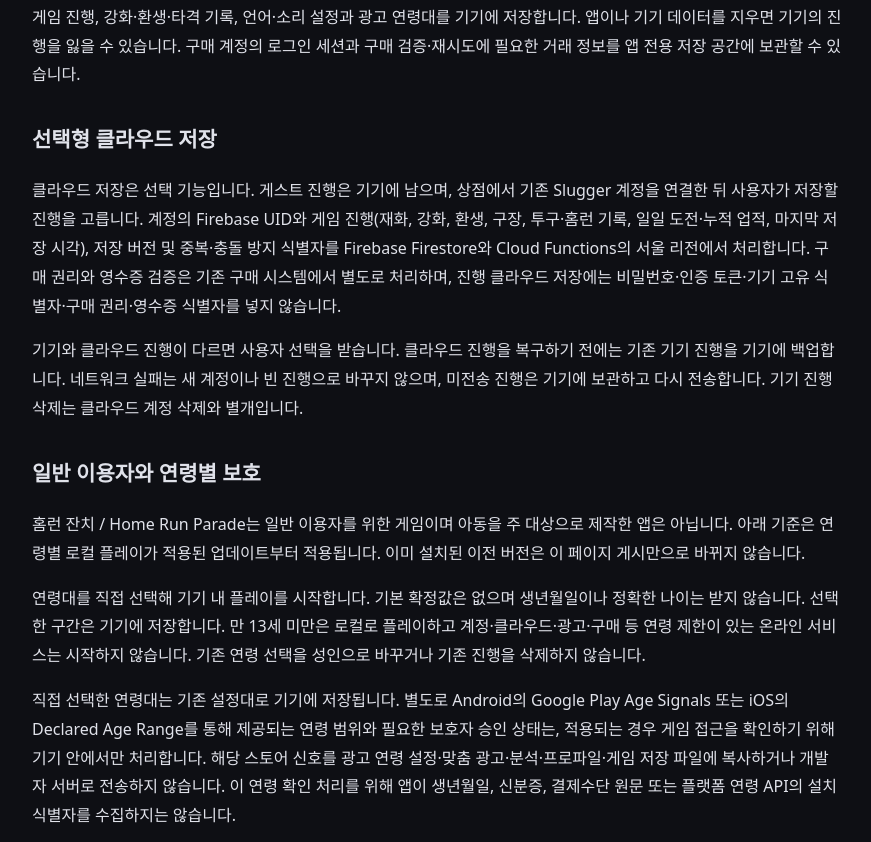
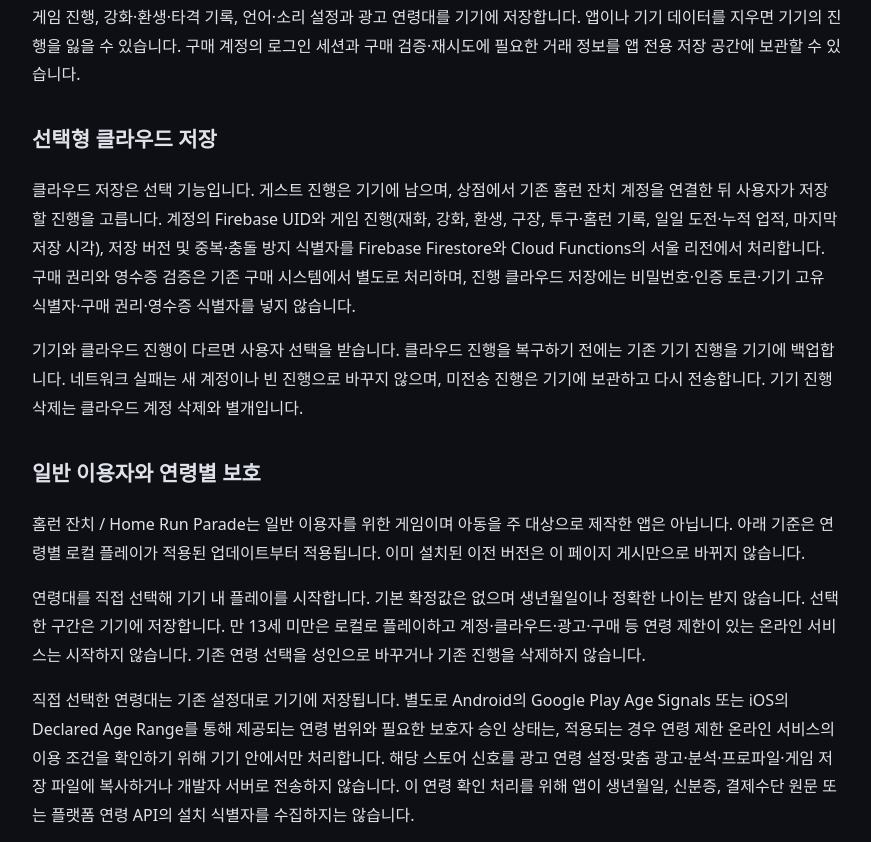
Before and after one commit to yjsgames/yjsgames.github.io, a plain HTML site: page slugger/privacy/index.html in a window 1280 px wide. Shown: the part 378-1220 px from the top of the page, without its empty margins (203-1074 px from the left). Drawn offline with Linux system fonts and the light colour scheme.

Commit message:
연령 확인과 온라인 서비스의 적용 범위 명확화

```diff
--- a/slugger/privacy/index.html
+++ b/slugger/privacy/index.html
@@ -10,12 +10,12 @@
 <h2>기기에 저장하는 정보</h2>
 <p>게임 진행, 강화·환생·타격 기록, 언어·소리 설정과 광고 연령대를 기기에 저장합니다. 앱이나 기기 데이터를 지우면 기기의 진행을 잃을 수 있습니다. 구매 계정의 로그인 세션과 구매 검증·재시도에 필요한 거래 정보를 앱 전용 저장 공간에 보관할 수 있습니다.</p>
 <h2>선택형 클라우드 저장</h2>
-<p>클라우드 저장은 선택 기능입니다. 게스트 진행은 기기에 남으며, 상점에서 기존 Slugger 계정을 연결한 뒤 사용자가 저장할 진행을 고릅니다. 계정의 Firebase UID와 게임 진행(재화, 강화, 환생, 구장, 투구·홈런 기록, 일일 도전·누적 업적, 마지막 저장 시각), 저장 버전 및 중복·충돌 방지 식별자를 Firebase Firestore와 Cloud Functions의 서울 리전에서 처리합니다. 구매 권리와 영수증 검증은 기존 구매 시스템에서 별도로 처리하며, 진행 클라우드 저장에는 비밀번호·인증 토큰·기기 고유 식별자·구매 권리·영수증 식별자를 넣지 않습니다.</p>
+<p>클라우드 저장은 선택 기능입니다. 게스트 진행은 기기에 남으며, 상점에서 기존 홈런 잔치 계정을 연결한 뒤 사용자가 저장할 진행을 고릅니다. 계정의 Firebase UID와 게임 진행(재화, 강화, 환생, 구장, 투구·홈런 기록, 일일 도전·누적 업적, 마지막 저장 시각), 저장 버전 및 중복·충돌 방지 식별자를 Firebase Firestore와 Cloud Functions의 서울 리전에서 처리합니다. 구매 권리와 영수증 검증은 기존 구매 시스템에서 별도로 처리하며, 진행 클라우드 저장에는 비밀번호·인증 토큰·기기 고유 식별자·구매 권리·영수증 식별자를 넣지 않습니다.</p>
 <p>기기와 클라우드 진행이 다르면 사용자 선택을 받습니다. 클라우드 진행을 복구하기 전에는 기존 기기 진행을 기기에 백업합니다. 네트워크 실패는 새 계정이나 빈 진행으로 바꾸지 않으며, 미전송 진행은 기기에 보관하고 다시 전송합니다. 기기 진행 삭제는 클라우드 계정 삭제와 별개입니다.</p>
 <h2>일반 이용자와 연령별 보호</h2>
 <p>홈런 잔치 / Home Run Parade는 일반 이용자를 위한 게임이며 아동을 주 대상으로 제작한 앱은 아닙니다. 아래 기준은 연령별 로컬 플레이가 적용된 업데이트부터 적용됩니다. 이미 설치된 이전 버전은 이 페이지 게시만으로 바뀌지 않습니다.</p>
 <p>연령대를 직접 선택해 기기 내 플레이를 시작합니다. 기본 확정값은 없으며 생년월일이나 정확한 나이는 받지 않습니다. 선택한 구간은 기기에 저장합니다. 만 13세 미만은 로컬로 플레이하고 계정·클라우드·광고·구매 등 연령 제한이 있는 온라인 서비스는 시작하지 않습니다. 기존 연령 선택을 성인으로 바꾸거나 기존 진행을 삭제하지 않습니다.</p>
-<p>직접 선택한 연령대는 기존 설정대로 기기에 저장됩니다. 별도로 Android의 Google Play Age Signals 또는 iOS의 Declared Age Range를 통해 제공되는 연령 범위와 필요한 보호자 승인 상태는, 적용되는 경우 게임 접근을 확인하기 위해 기기 안에서만 처리합니다. 해당 스토어 신호를 광고 연령 설정·맞춤 광고·분석·프로파일·게임 저장 파일에 복사하거나 개발자 서버로 전송하지 않습니다. 이 연령 확인 처리를 위해 앱이 생년월일, 신분증, 결제수단 원문 또는 플랫폼 연령 API의 설치 식별자를 수집하지는 않습니다.</p>
+<p>직접 선택한 연령대는 기존 설정대로 기기에 저장됩니다. 별도로 Android의 Google Play Age Signals 또는 iOS의 Declared Age Range를 통해 제공되는 연령 범위와 필요한 보호자 승인 상태는, 적용되는 경우 연령 제한 온라인 서비스의 이용 조건을 확인하기 위해 기기 안에서만 처리합니다. 해당 스토어 신호를 광고 연령 설정·맞춤 광고·분석·프로파일·게임 저장 파일에 복사하거나 개발자 서버로 전송하지 않습니다. 이 연령 확인 처리를 위해 앱이 생년월일, 신분증, 결제수단 원문 또는 플랫폼 연령 API의 설치 식별자를 수집하지는 않습니다.</p>
 <p>만 13~17세에는 광고 제공업체에 연령 제한 보호 신호를 전달하고 광고 콘텐츠 등급을 제한하며, iOS 추적 허용 창을 요청하지 않습니다. 만 18세 이상으로 직접 선택한 경우에만 성인 광고 경로를 사용할 수 있습니다. 구매와 계정 연결은 보호자와 함께 진행해 주세요.</p>
 <p class="note">이전 광고 지원 버전: 광고 전 연령대를 선택하며, 미선택에서는 광고 요청을 시작하지 않습니다. 만 18세 미만에는 연령 제한 신호와 광고 콘텐츠 제한을 적용합니다. 만 13세 미만에는 아동 대상 보호 신호를 적용하고 새 구매 계정 가입을 제공하지 않습니다. 보호 대상에게 iOS 추적 허용 창을 요청하지 않습니다.</p>
 <h2>선택형 구매 계정</h2>
@@ -48,7 +48,7 @@
 <p>Players aged 13–17 receive age-restriction signals and limited ad-content ratings, without an iOS tracking request. Only an explicit 18+ selection enables the adult advertising path. A parent or guardian should manage purchases and account connection.</p>
 <p class="note">Earlier ad-supported versions: an age selection is required before ad requests. Under-18 groups receive age-restriction signals and limited ad-content ratings. Under-13 users receive child-directed signals and cannot create a new purchase account. Protected users are not shown an iOS tracking request.</p>
 <h2>Optional cloud saving</h2>
-<p>Cloud saving is optional. Guest progress remains on the device. After connecting an existing Slugger account in Shop, the player chooses which progress to save. Firebase UID, game progress (currency, upgrades, prestige, stadium, pitch/home-run records, daily challenges/achievements and last-save time), save revisions and identifiers used to prevent duplicate/conflicting writes are processed by Firebase Firestore and Cloud Functions in Seoul, South Korea. Purchase rights and receipts continue to be verified separately. The progress cloud save excludes passwords, authentication tokens, unique device identifiers, purchase entitlements and receipt identifiers.</p>
+<p>Cloud saving is optional. Guest progress remains on the device. After connecting an existing Home Run Parade account in Shop, the player chooses which progress to save. Firebase UID, game progress (currency, upgrades, prestige, stadium, pitch/home-run records, daily challenges/achievements and last-save time), save revisions and identifiers used to prevent duplicate/conflicting writes are processed by Firebase Firestore and Cloud Functions in Seoul, South Korea. Purchase rights and receipts continue to be verified separately. The progress cloud save excludes passwords, authentication tokens, unique device identifiers, purchase entitlements and receipt identifiers.</p>
 <p>When device and cloud progress differ, the player chooses which to use. Restoring cloud progress first backs up device progress locally. A network failure never creates a new account or empty progress; pending progress is retained on the device for retry. Deleting a device save is separate from deleting the cloud account.</p>
 <h2>Purchase accounts and store verification</h2>
 <p>Optional email/password accounts use Firebase Authentication. Email addresses, Firebase user IDs and authentication/session tokens support sign-in, recovery and purchase rights. Credentials are sent to Firebase over HTTPS; the game does not put passwords in game saves or app logs. Signing out removes the local authentication session; it does not delete the server account or refund a purchase.</p>
```
Also changed, not shown: rubble/privacy/index.html (+1 -1 lines).
